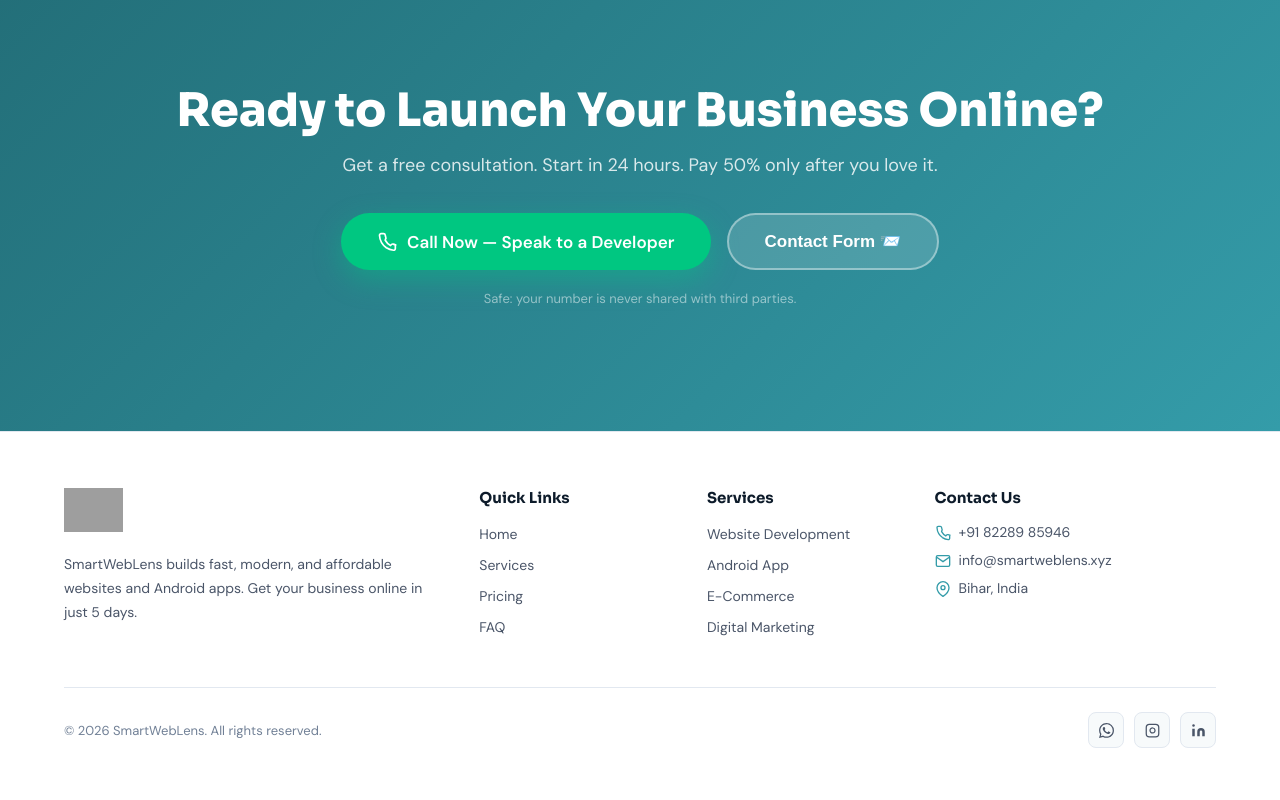
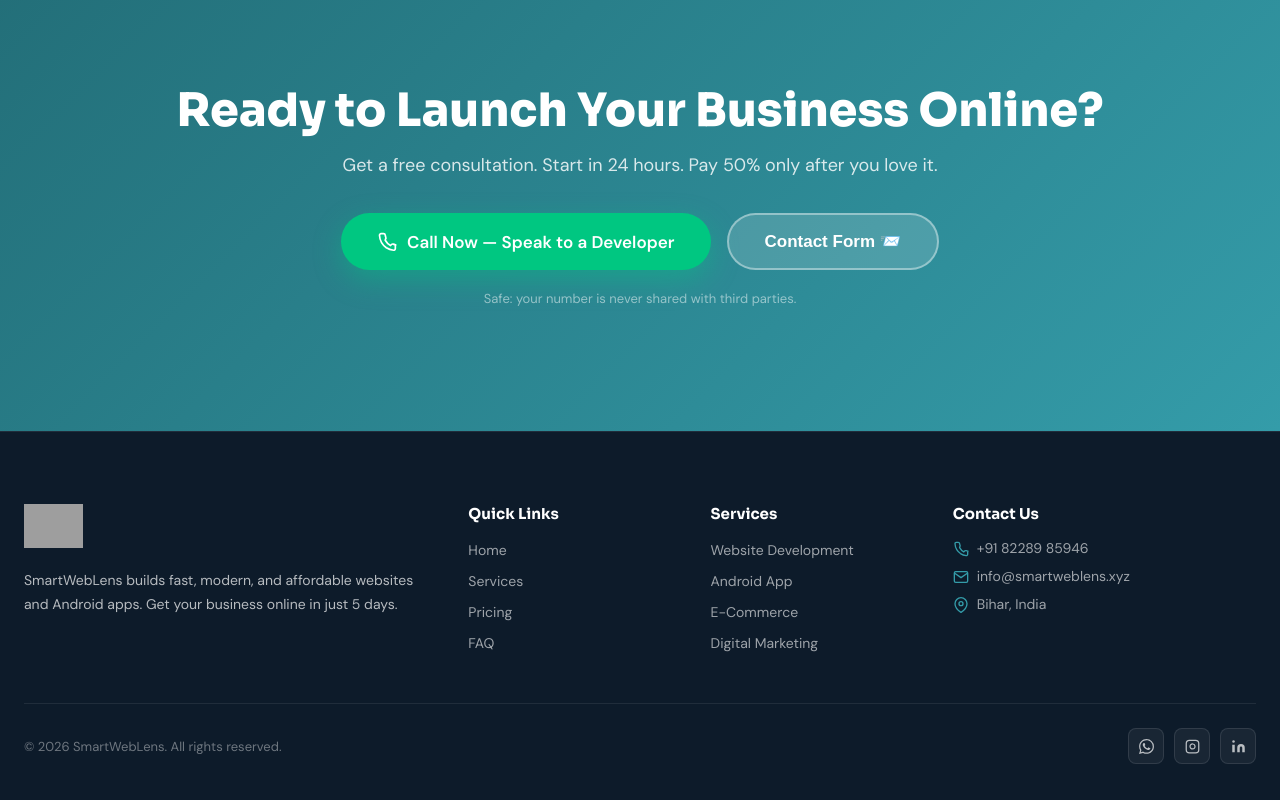
Before and after one commit to smartweblens/smartweblens, a Next.js app: page / in a window 1280 px wide. Shown: the part 7000-7800 px from the top of the page. Before the commit the page ends 7776 px from the top, so only its background shows below. Built offline with nearby package versions, Linux system fonts and the light colour scheme; grey boxes are pictures that could not be loaded.

Commit message:
style: Upgrade footer to full-size premium dark design

```diff
--- a/src/app/globals.css
+++ b/src/app/globals.css
@@ -923,9 +923,15 @@
 
 /* ────────── FOOTER ────────── */
 footer {
-    background: var(--white);
-    border-top: 1px solid var(--border);
-    padding: 56px 0 28px;
+    background: var(--text-dark);
+    border-top: 1px solid rgba(255, 255, 255, 0.08);
+    padding: 72px 0 36px;
+    color: var(--white);
+    width: 100%;
+}
+
+footer .container {
+    max-width: 1400px;
 }
 
 .footer-grid {
@@ -937,7 +943,7 @@
 
 .footer-brand p {
     font-size: 14px;
-    color: var(--text-mid);
+    color: rgba(255, 255, 255, 0.7);
     line-height: 1.7;
     margin-top: 16px;
 }
@@ -946,7 +952,7 @@
     font-family: var(--font-head);
     font-size: 15px;
     font-weight: 700;
-    color: var(--text-dark);
+    color: var(--white);
     margin-bottom: 16px;
 }
 
@@ -960,7 +966,7 @@
 
 .footer-col a {
     font-size: 14px;
-    color: var(--text-mid);
+    color: rgba(255, 255, 255, 0.6);
     transition: color .2s;
 }
 
@@ -973,7 +979,7 @@
     align-items: flex-start;
     gap: 8px;
     font-size: 14px;
-    color: var(--text-mid);
+    color: rgba(255, 255, 255, 0.6);
 }
 
 .footer-contact li svg {
@@ -991,9 +997,9 @@
     flex-wrap: wrap;
     gap: 12px;
     padding-top: 24px;
-    border-top: 1px solid var(--border);
+    border-top: 1px solid rgba(255, 255, 255, 0.08);
     font-size: 13px;
-    color: var(--text-light);
+    color: rgba(255, 255, 255, 0.4);
 }
 
 .social-links {
@@ -1005,12 +1011,12 @@
     width: 36px;
     height: 36px;
     border-radius: 8px;
-    background: var(--bg);
-    border: 1px solid var(--border);
+    background: rgba(255, 255, 255, 0.05);
+    border: 1px solid rgba(255, 255, 255, 0.1);
     display: flex;
     align-items: center;
     justify-content: center;
-    color: var(--text-mid);
+    color: rgba(255, 255, 255, 0.7);
     transition: all .2s;
 }
 
```
